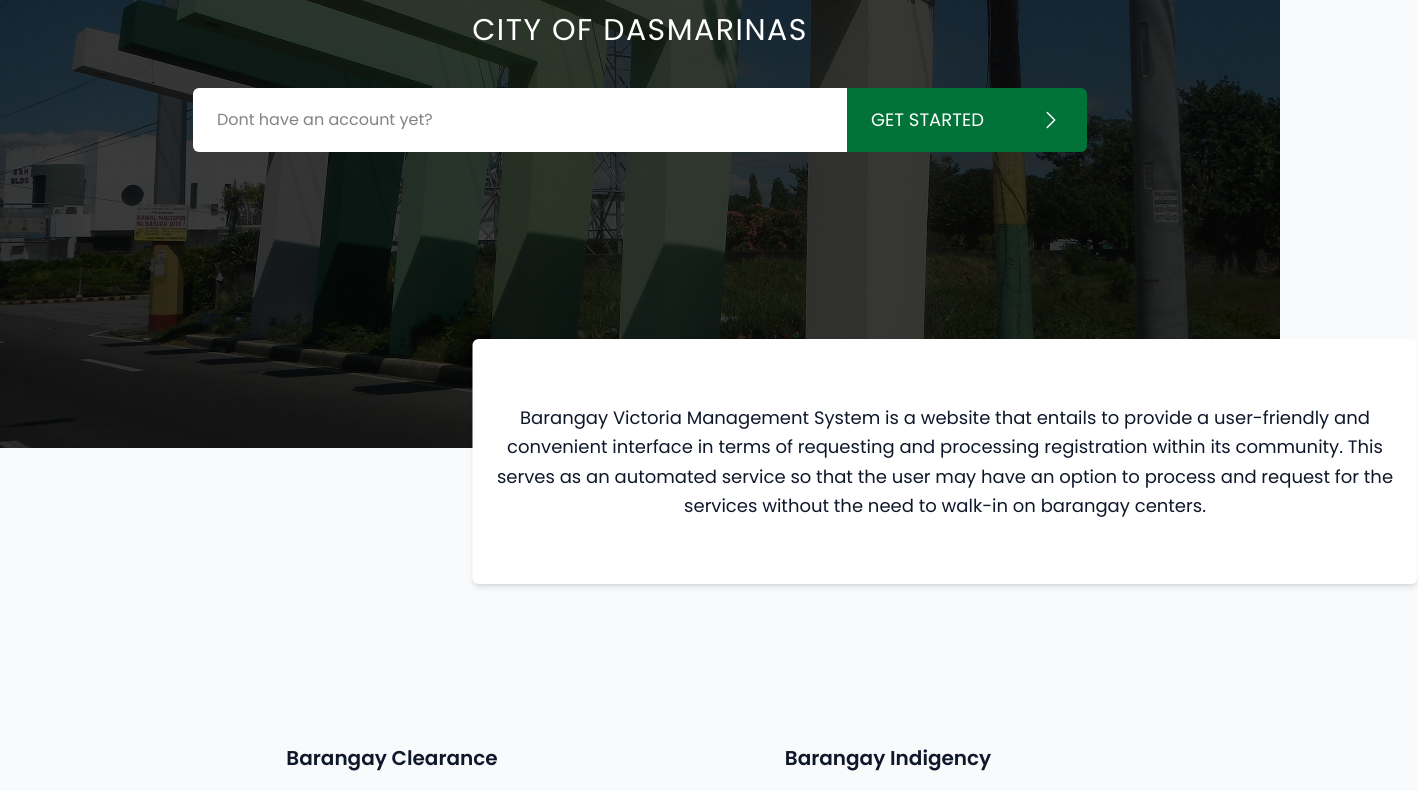
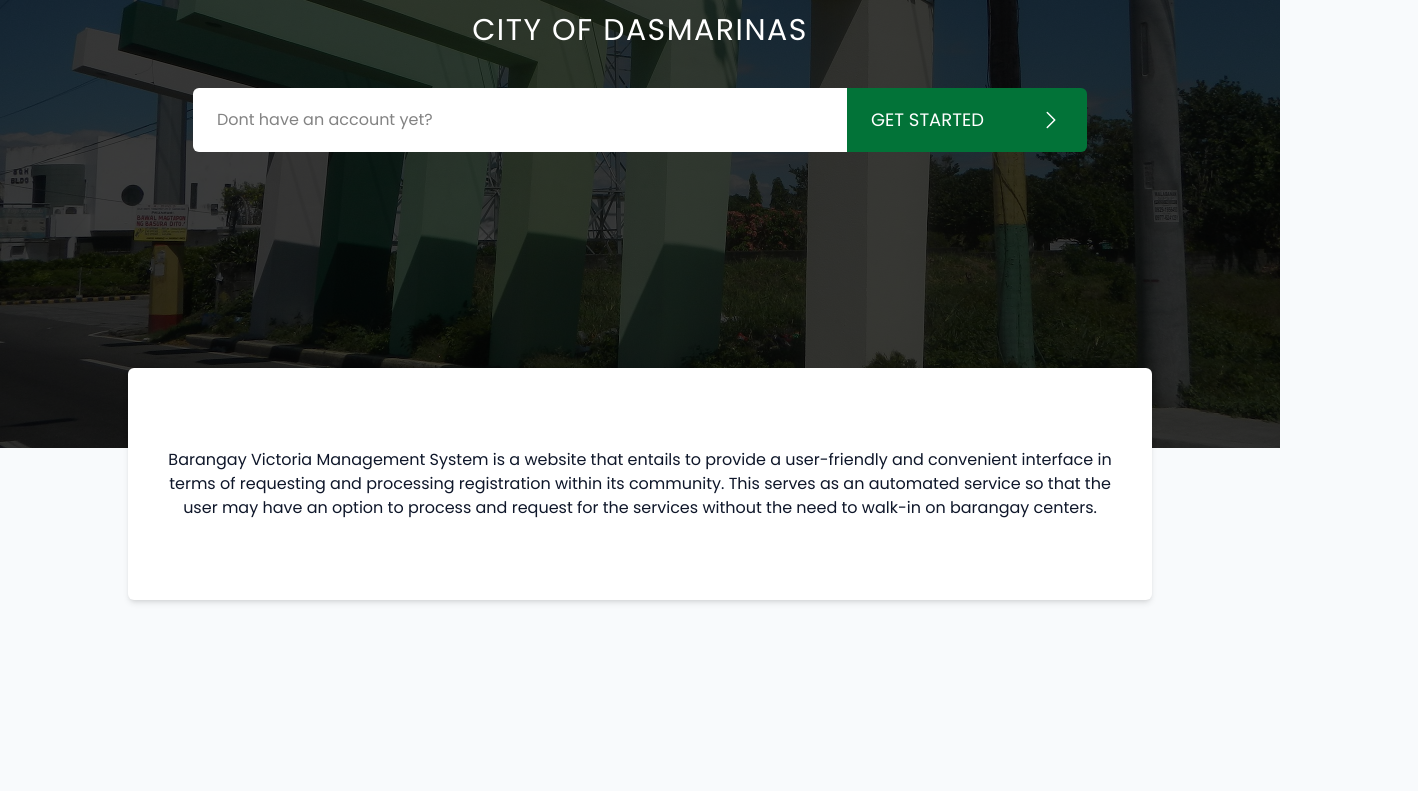
Before and after one commit to jazztinecruz/victoria-reyes, a Next.js app: page / in a window 1280 px wide. Shown: the part 424-1215 px from the top of the page, 1418 px wide, since content can reach past the window. Built offline with nearby package versions, Linux system fonts and the light colour scheme.

Commit message:
Modify about section

```diff
--- a/app/page.tsx
+++ b/app/page.tsx
@@ -138,7 +138,8 @@ const HomePage = () => {
         </div>
       </section>
 
-      <div className="laptop:h-90 z-50 flex w-full flex-col gap-10 rounded-md px-6 py-20 text-center text-lg leading-relaxed tablet:mt-20 laptop:absolute laptop:-bottom-52 laptop:left-0 laptop:right-0 laptop:mt-0 laptop:w-[945px] laptop:translate-x-2/4 laptop:transform laptop:bg-white laptop:py-16 laptop:shadow-md">
+      {/* about section */}
+      <div className="mx-auto grid max-w-5xl items-center justify-center gap-10 rounded-md px-6 py-20 text-center laptop:bg-white laptop:shadow-md laptop:-mt-20 z-50">
         <span className="text-xl font-semibold laptop:hidden">About Us</span>
         <p>
           Barangay Victoria Management System is a website that entails to
@@ -150,6 +151,7 @@ const HomePage = () => {
         </p>
       </div>
 
+      {/* documents section */}
       <div className="relative mt-14 h-full laptop:mt-60 laptop:h-screen">
         <div className="mx-auto grid h-full max-w-5xl grid-flow-row items-start justify-center gap-16 p-4 tablet:grid-cols-2 tablet:py-10 laptop:gap-0">
           {documents.map((document, index) => (
@@ -162,6 +164,7 @@ const HomePage = () => {
         </div>
       </div>
 
+      {/* features */}
       <div className="mt-52 h-full w-full tablet:mt-28 laptop:mt-0">
         <div className="mx-auto grid h-full max-w-5xl items-center justify-center gap-14 tablet:gap-0 laptop:gap-32">
           {features.map((feature, index) => (
```
